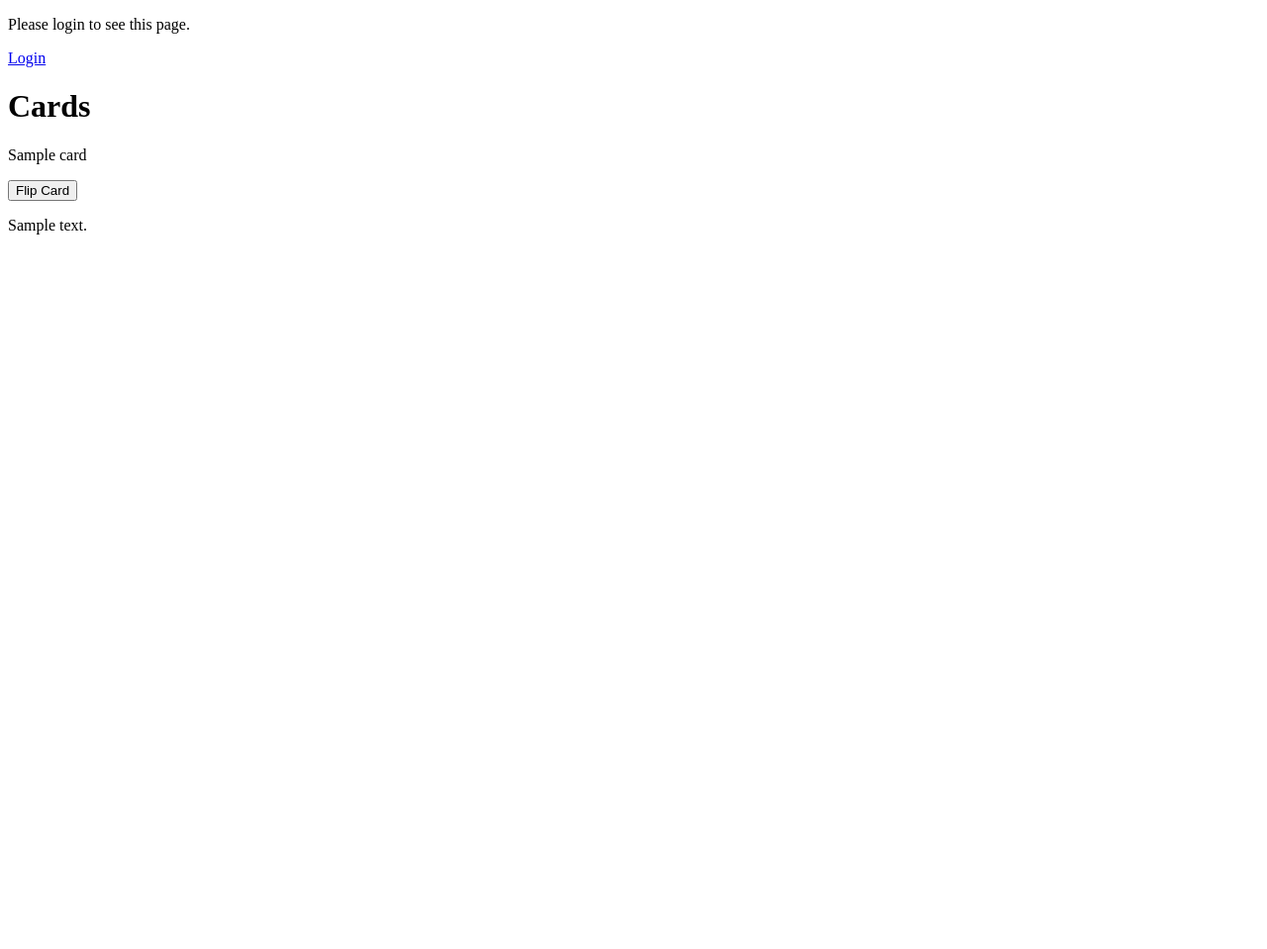
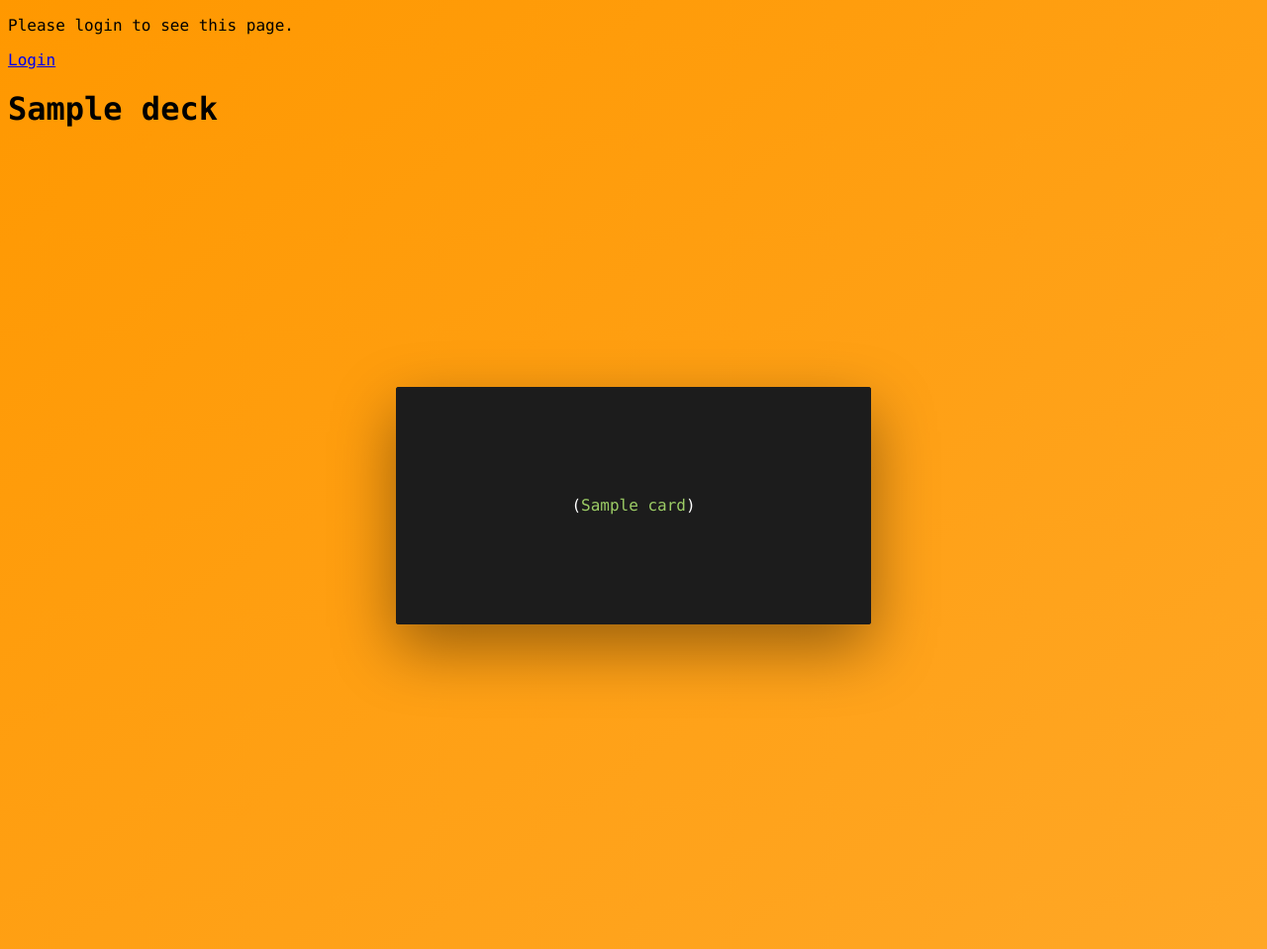
Before and after one commit to Momentum-Team-8/django-duplex-pine-marten, a Django app: page /cards/1/list_cards/ in a window 1280 px wide. Shown: the whole page at 99% size. Before the commit the page ends 237 px from the top, so only its background shows below. Run offline with Django 3.2, Linux system fonts and the light colour scheme; tables that the repository leaves empty hold one stand-in row (values such as "Sample post").

Commit message:
Created working css  static file

```diff
--- a/cards/templates/base.html
+++ b/cards/templates/base.html
@@ -1,9 +1,13 @@
+{% load static %}
+
 <!DOCTYPE html>
 <html lang="en">
 <head>
     <meta charset="UTF-8">
     <meta http-equiv="X-UA-Compatible" content="IE=edge">
     <meta name="viewport" content="width=device-width, initial-scale=1.0">
+    <!-- <link rel="stylesheet" href="https://cdn.jsdelivr.net/npm/bulma@0.9.3/css/bulma.min.css"> -->
+    <link rel="stylesheet" href="{% static 'css/cards.css' %}">
     <title>Flash Card Fever</title>
 </head>
 <body>
--- a/cards/templates/cards/list_cards.html
+++ b/cards/templates/cards/list_cards.html
@@ -1,13 +1,24 @@
-{% extends "base.html" %}
+{% extends "base.html" %} {% block content %}
 
-{% block content %}
-<h1 class="card"> Cards </h1>
+<h1 class="deck_name">{{deck.name}}</h1>
 
-<div class="container">
+
+<div class="content">
+  <div class="card">
+    <div class="card__side card__side--front">
+      <!-- Front Content -->
     {% for card in cards %}
-    <p class="card_name">{{ card.question }}</p>
-    <button class="flip_card_button">Flip Card</button>
-    <p class="card_name">{{ card.answer }}</p>
+      <div class="card__cont">
+        <span>(<span class="green">{{ card.question }}</span>)</span>
+      </div>
+    </div>
+    <div class="card__side card__side--back">
+      <!-- Back Content -->
+      <div class="card__cta">
+        <span class="green">{{ card.answer }}</span>
+      </div>
+    </div>
+  </div>
+</div>
     {% endfor %}
-</div>
 {% endblock content %}
--- /dev/null
+++ b/static/css/cards.css
@@ -0,0 +1,90 @@
+* {
+    font-family: Consolas, "Andale Mono WT", "Andale Mono", "Lucida Console", "Lucida Sans Typewriter", "DejaVu Sans Mono", "Bitstream Vera Sans Mono", "Liberation Mono", "Nimbus Mono L", Monaco, "Courier New", Courier, monospace;
+  }
+
+  body {
+    background-image: linear-gradient(to bottom right, #ff9800, #ffa726);
+  }
+
+  .blue {
+    color: #29b6f6;
+  }
+
+  .green {
+    color: #9ccc65;
+  }
+
+  .purple {
+    color: #ba68c8;
+  }
+
+  .cyan {
+    color: #4dd0e1;
+  }
+
+  .red {
+    color: #ef5350;
+  }
+
+  .content {
+    height: 100vh;
+    color: white;
+    display: flex;
+    justify-content: center;
+    align-items: center;
+  }
+
+  .card {
+    perspective: 150rem;
+    height: 20rem;
+    width: 30rem;
+    position: relative;
+  }
+  .card__side {
+    height: 15rem;
+    transition: all 0.8s ease;
+    position: absolute;
+    top: 0;
+    left: 0;
+    margin: auto;
+    width: 30rem;
+    -webkit-backface-visibility: hidden;
+            backface-visibility: hidden;
+    border-radius: 3px;
+    overflow: hidden;
+    box-shadow: 0 1.5rem 4rem rgba(0, 0, 0, 0.4);
+  }
+  .card__side--front {
+    background-color: #1c1c1c;
+  }
+  .card__side--back {
+    transform: rotateY(180deg);
+    background-color: #1c1c1c;
+  }
+  .card:hover .card__side--front {
+    transform: rotateY(-180deg);
+  }
+  .card:hover .card__side--back {
+    transform: rotateY(0deg);
+  }
+  .card__cont {
+    height: 15rem;
+    background-color: #1c1c1c;
+    display: flex;
+    align-items: center;
+    justify-content: center;
+  }
+  .card__cta {
+    position: absolute;
+    top: 50%;
+    left: 50%;
+    transform: translate(-50%, -50%);
+    width: 90%;
+    color: white;
+  }
+  .card__cta p {
+    margin-left: 1rem;
+  }
+  .card__cta p > .space {
+    margin-left: 2rem;
+  }
```
